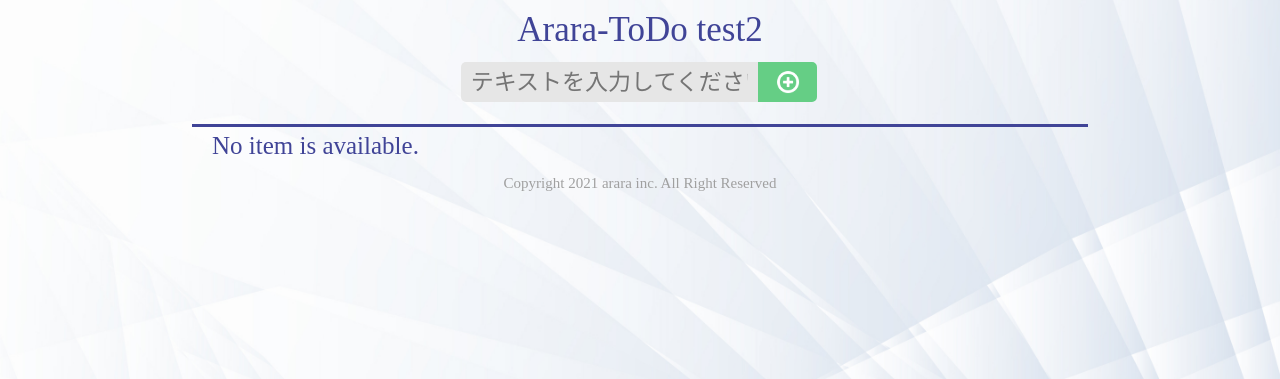
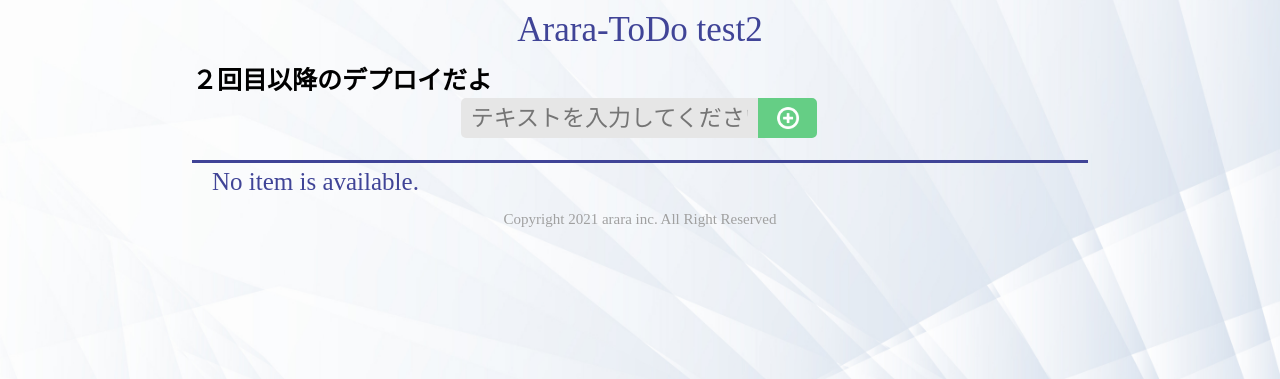
Before and after one commit to arara-ichihara/arara-todo, a Django app: page /araraTodoApp/ in a window 1280 px wide. Shown: the top 379 px of the page. Run offline with Django 3.2, Linux system fonts and the light colour scheme; data that the repository does not hold is empty.

Commit message:
2nd deployment

```diff
--- a/araraTodoApp/templates/araraTodoApp/index.html
+++ b/araraTodoApp/templates/araraTodoApp/index.html
@@ -9,6 +9,7 @@
     <!-- ヘッダー -->
     <header>
         <h1>Arara-ToDo test2</h1>
+        <h2>２回目以降のデプロイだよ</h2>
         <form action="/addTodo/" method="post">{% csrf_token%}
             <p><input type="text" name="content" placeholder="テキストを入力してください"></p>
             <button type="submit">
```
